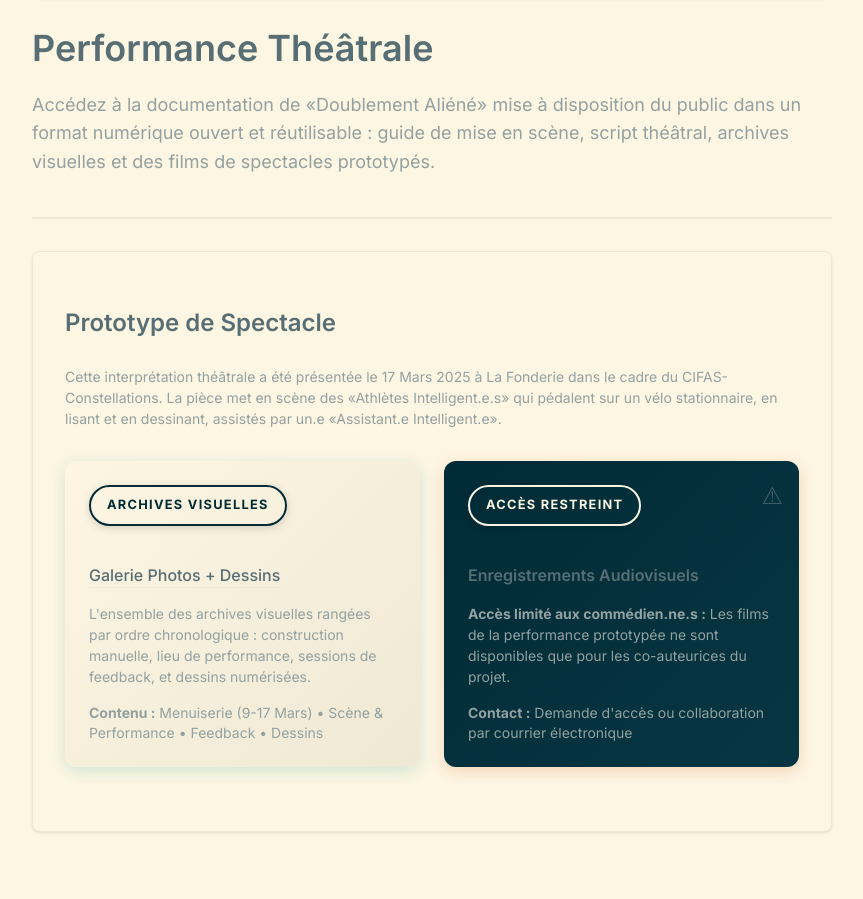
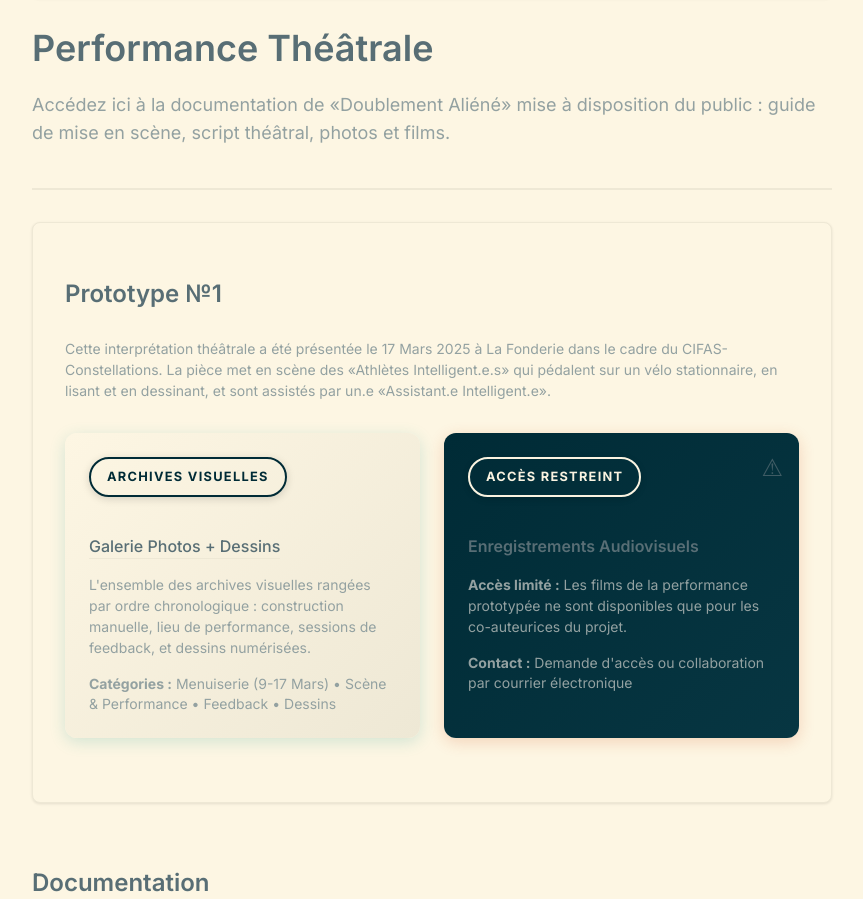
Before and after one commit to daqhris/DoublementAliene, a Next.js app: page /performance in a window 1280 px wide. Shown: the part 219-1118 px from the top of the page, without its empty margins (208-1071 px from the left). Built offline with nearby package versions, Linux system fonts and the light colour scheme; no server answers.

Commit message:
rewrite texts

```diff
--- a/app/performance/page.tsx
+++ b/app/performance/page.tsx
@@ -6,7 +6,7 @@ import PDFViewer from '../components/PDFViewer';
 
 export const metadata: Metadata = {
   title: 'Performance - Doublement Aliéné',
-  description: 'Documentation publique de la performance théâtrale «Doublement Aliéné» avec guide de mise en scène',
+  description: 'Documentation publique du prototype de spectacle «Doublement Aliéné» avec guide de mise en scène',
 };
 
 export default function PerformancePage() {
@@ -20,19 +20,19 @@ export default function PerformancePage() {
             Performance Théâtrale
           </h1>
           <p className="theater-subtitle">
-            Accédez à la documentation de «Doublement Aliéné» mise à disposition du public dans un format numérique ouvert et réutilisable :
-            guide de mise en scène, script théâtral, archives visuelles et des films de spectacles prototypés.
+            Accédez ici à la documentation de «Doublement Aliéné» mise à disposition du public :
+            guide de mise en scène, script théâtral, photos et films.
           </p>
         </div>
 
         <div className="theater-card-modern">
           <h2 className="theater-nav-title mb-6">
-            Prototype de Spectacle
+            Prototype №1
           </h2>
           <p className="theater-nav-description mb-8">
             Cette interprétation théâtrale a été présentée le 17 Mars 2025 à La Fonderie dans le cadre du CIFAS-Constellations.
             La pièce met en scène des «Athlètes Intelligent.e.s» qui pédalent sur un vélo stationnaire, en lisant et en dessinant,
-            assistés par un.e «Assistant.e Intelligent.e».
+            et sont assistés par un.e «Assistant.e Intelligent.e».
           </p>
 
           <div className="grid grid-cols-1 md:grid-cols-2 gap-6 mb-8">
@@ -48,7 +48,7 @@ export default function PerformancePage() {
                 construction manuelle, lieu de performance, sessions de feedback, et dessins numérisées.
               </p>
               <div className="text-sm text-theater-muted">
-                <strong>Contenu :</strong> Menuiserie (9-17 Mars) • Scène &amp; Performance • Feedback • Dessins
+                <strong>Catégories :</strong> Menuiserie (9-17 Mars) • Scène &amp; Performance • Feedback • Dessins
               </div>
             </div>
 
@@ -56,7 +56,7 @@ export default function PerformancePage() {
               <span className="theater-card-type-badge theater-badge-restricted">Accès Restreint</span>
               <h4 className="theater-nav-title mb-3">Enregistrements Audiovisuels</h4>
               <p className="theater-nav-description mb-4">
-                <strong>Accès limité aux commédien.ne.s :</strong> Les films de la performance prototypée
+                <strong>Accès limité :</strong> Les films de la performance prototypée
                 ne sont disponibles que pour les co-auteurices du projet.
               </p>
               <div className="text-sm text-theater-muted">
@@ -69,9 +69,9 @@ export default function PerformancePage() {
 
       <section className="theater-section">
         <div className="theater-section-header mb-8">
-          <h2 className="theater-heading-md">Documentation de Performance</h2>
+          <h2 className="theater-heading-md">Documentation</h2>
           <p className="theater-subtitle">
-            Documents essentiels pour imaginer, comprendre et reproduire la performance théâtrale.
+            Documents utiles pour revivre, imaginer et comprendre le premier prototype du spectacle.
           </p>
         </div>
 
```
